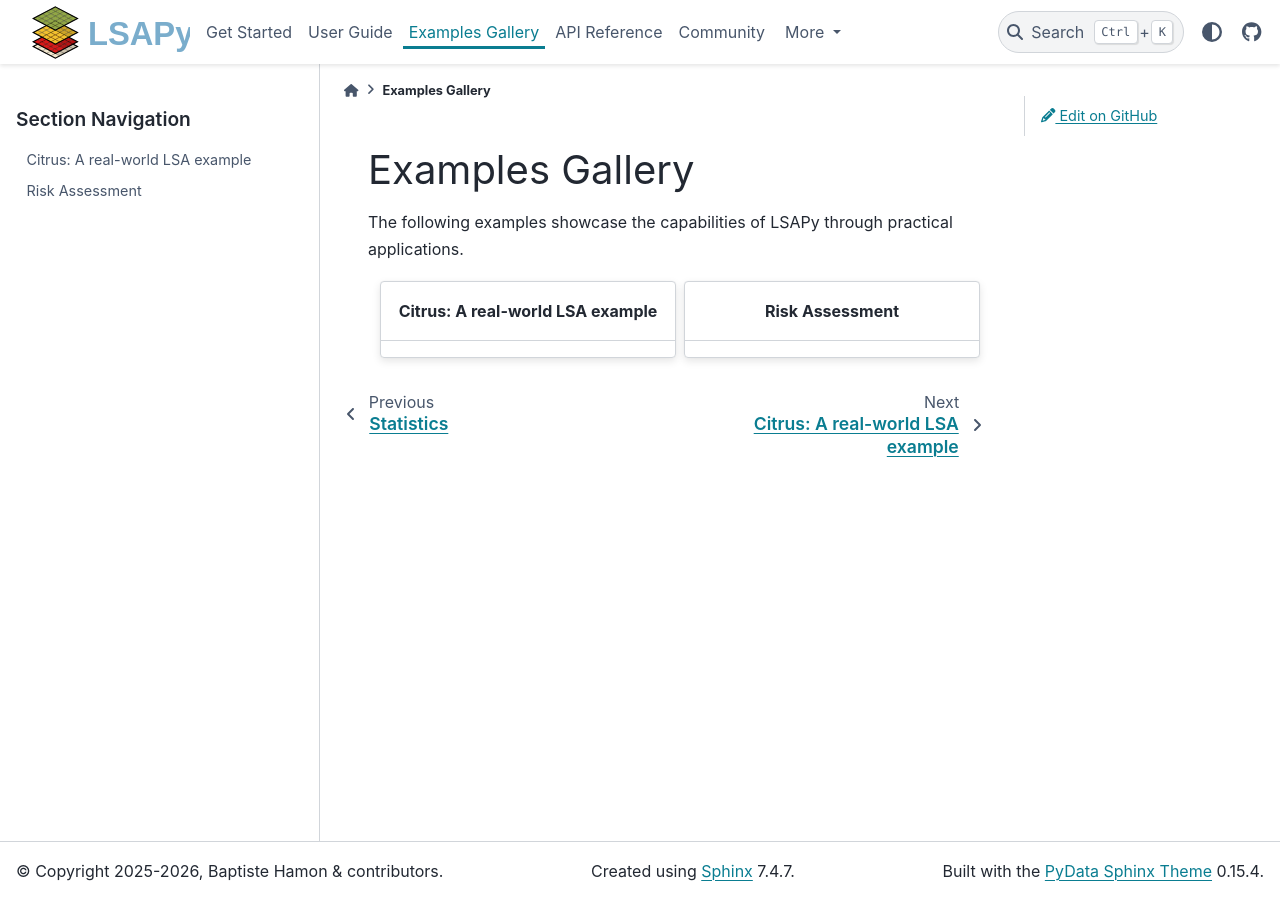
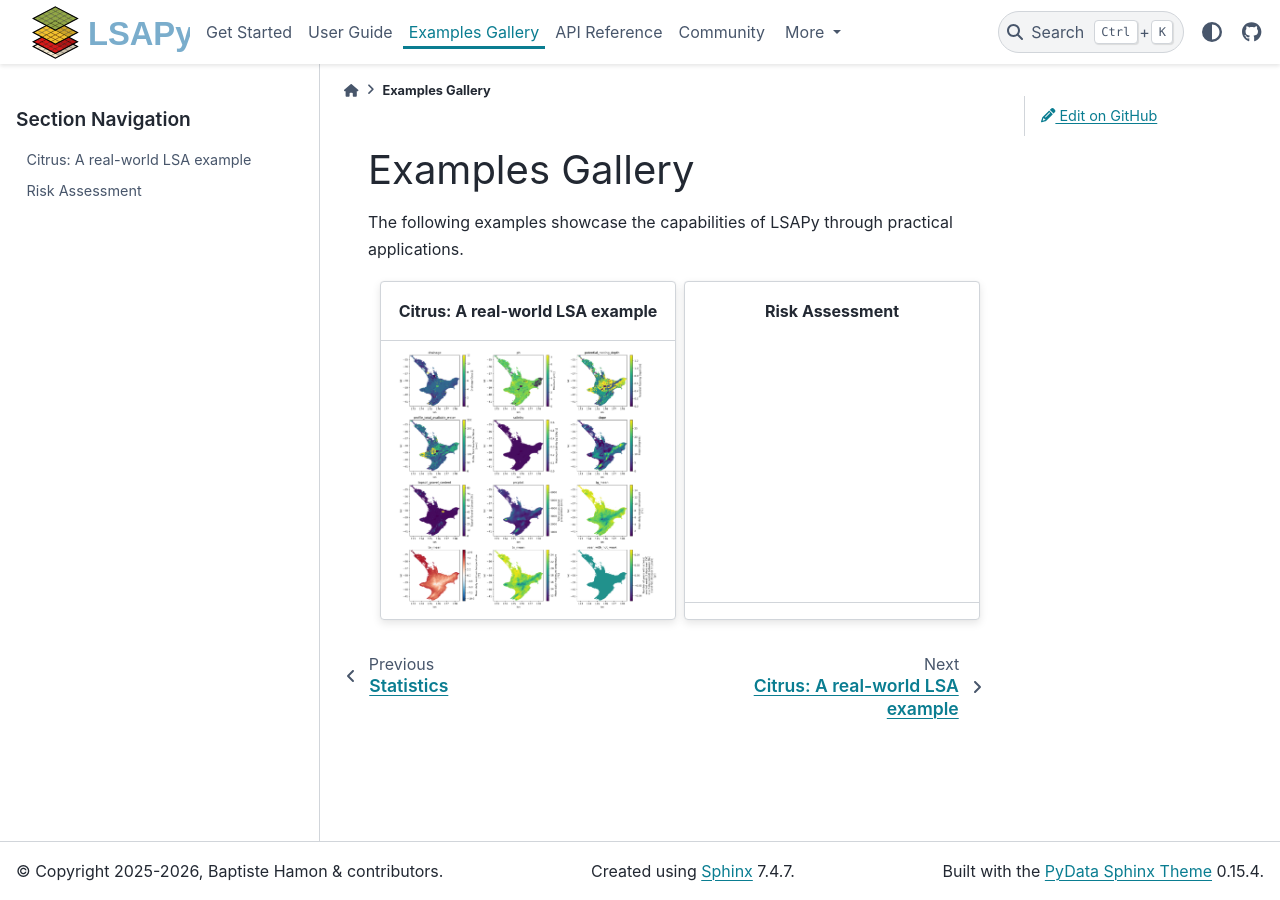
Before and after one commit to baptistehamon/lsapy, a Sphinx documentation site: the page built from docs/examples/index.rst, in a window 1280 px wide. Built offline with Sphinx 7.4.7 and the PyData theme 0.15.4, drawn with Linux system fonts in a browser that asks for light colours.

Commit message:
Update doc example gallery index + add card thumbnail

```diff
--- a/docs/examples/index.rst
+++ b/docs/examples/index.rst
@@ -13,6 +13,9 @@ The following examples showcase the capabilities of LSAPy through practical appl
         **Citrus: A real-world LSA example**
         +++
 
+        .. image:: ../_static/thumbnails/citrus-dataset.png
+            :alt: Citrus dataset example
+
     .. grid-item-card::
         :text-align: center
         :link: risk-example.html
```
Also changed, not shown: docs/_static/thumbnails/citrus-dataset.png (added).
